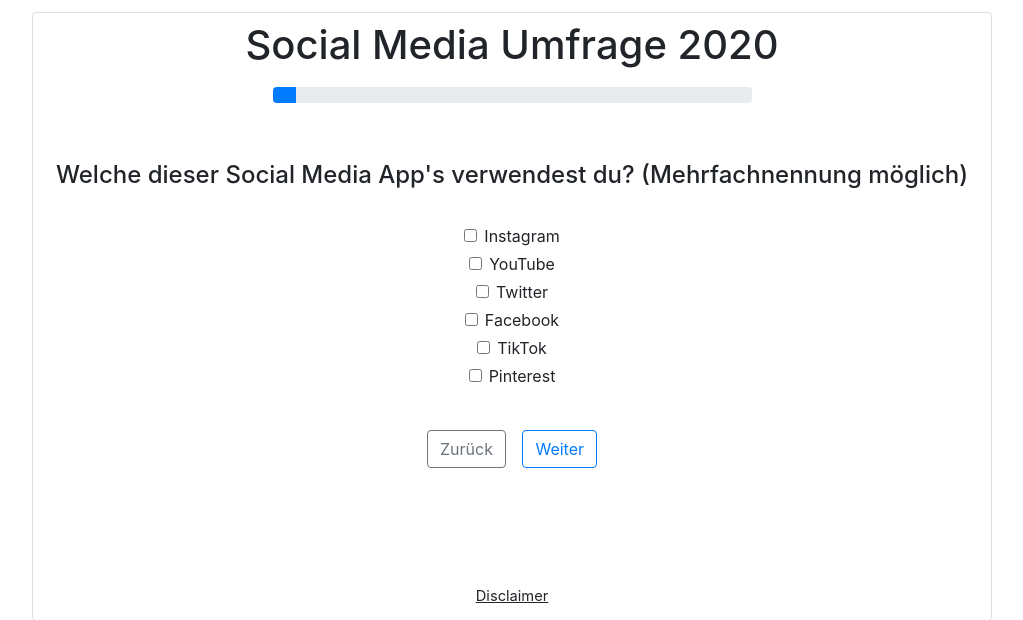
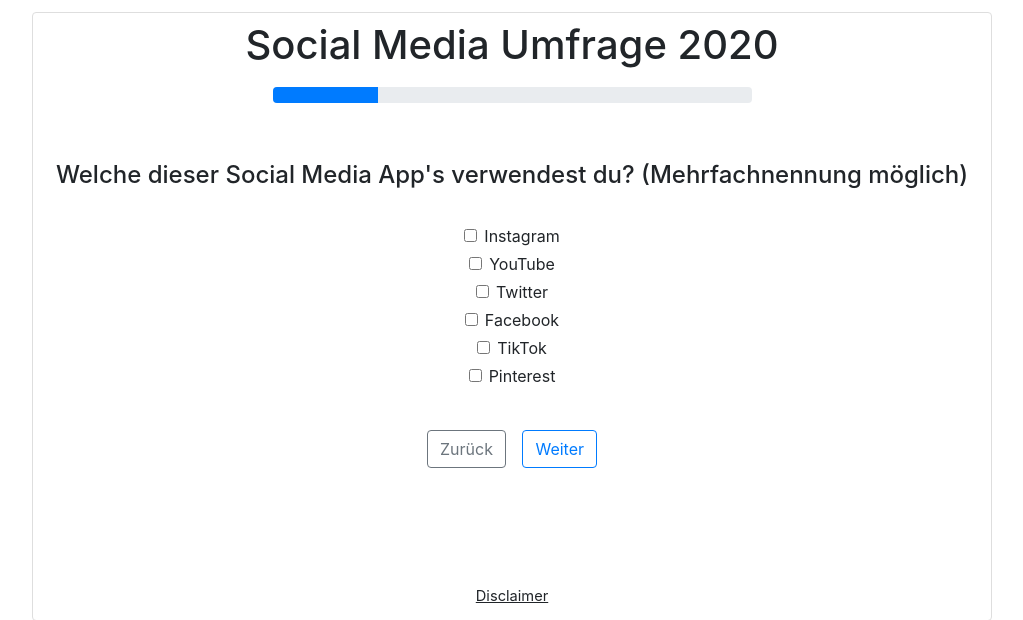
Before and after one commit to TelekomHacker/Social-Media-Umfrage, a PHP site: page /index_5.php in a window 1280 px wide. Shown: the top 620 px of the page, without its empty margins (128-1151 px from the left). Run offline with PHP 8.4, Linux system fonts and the light colour scheme; data that the repository does not hold is empty.

Commit message:
progressbar fix

```diff
--- a/social-media-umfrage/index_5.php
+++ b/social-media-umfrage/index_5.php
@@ -58,7 +58,7 @@ Wo sind die, die vor uns auf der Welt waren? Geht in die obere Welt, geht in die
 	       <div class="header">
 	            <div class="h1" style="">Social Media Umfrage 2020</div>
 	            <div class="progress" style="">
-                    <div class="progress-bar" role="progressbar" style="width: 5%" aria-valuenow="22" aria-valuemin="0" aria-valuemax="100"></div>
+                    <div class="progress-bar" role="progressbar" style="width: 22%" aria-valuenow="22" aria-valuemin="0" aria-valuemax="100"></div>
                 </div>
                 <div class="frage">
                     <div class="h2" style="">Welche dieser Social Media App's verwendest du? (Mehrfachnennung möglich)</div>
```
